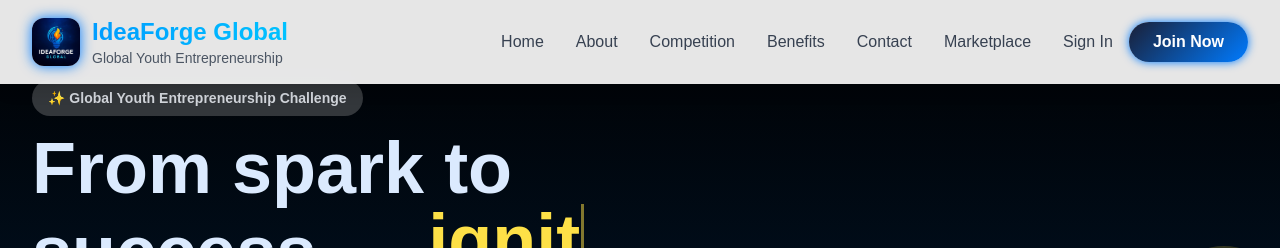
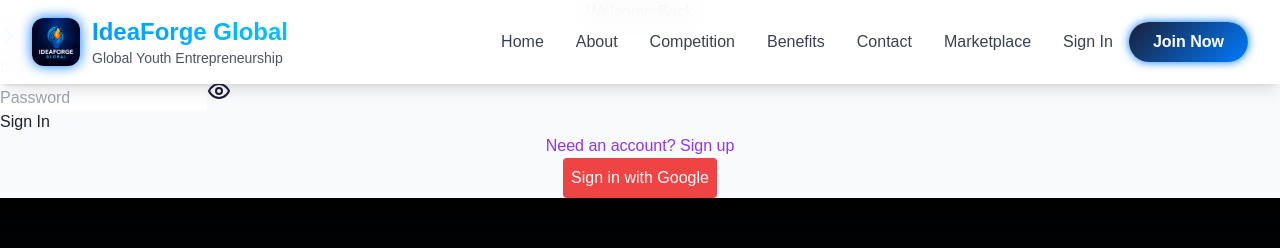
Before and after one commit to Arush-Developer/IFG-Website, a React (Vite) app: page / in a window 1280 px wide. Shown: the top 248 px of the page. Built offline with nearby package versions, Linux system fonts and the light colour scheme.

Commit message:
Update AuthModal.tsx

```diff
--- a/src/components/AuthModal.tsx
+++ b/src/components/AuthModal.tsx
@@ -1,5 +1,5 @@
 import React, { useState } from 'react';
-import { X, Eye, EyeOff, Chrome } from 'lucide-react';
+import { X, Eye, EyeOff } from 'lucide-react';
 import { useAuth } from '../contexts/AuthContext';
 import { supabase } from '../lib/supabase';
 
@@ -28,10 +28,12 @@ const AuthModal: React.FC<AuthModalProps> = ({ isOpen, onClose, mode, onModeChan
       const { error } = await supabase.auth.signInWithOAuth({
         provider: 'google',
         options: {
-          redirectTo: `${window.location.origin}/` // Redirect to home page
+          redirectTo: `${window.location.origin}/` // Redirect to home page after Google sign-in
         }
       });
-      if (error) setError(error.message);
+      if (error) {
+        setError(error.message);
+      }
     } catch (err) {
       setError('Failed to sign in with Google');
     } finally {
@@ -43,15 +45,13 @@ const AuthModal: React.FC<AuthModalProps> = ({ isOpen, onClose, mode, onModeChan
     e.preventDefault();
     setLoading(true);
     setError('');
-    setSuccess('');
-
     try {
       if (mode === 'signup') {
         const { error } = await signUp(email, password, fullName);
         if (error) {
           setError(error.message);
         } else {
-          setSuccess('Account created successfully! Please check your email to verify your account.');
+          setSuccess('Account created successfully!');
           setTimeout(() => {
             onClose();
             resetForm();
@@ -63,13 +63,16 @@ const AuthModal: React.FC<AuthModalProps> = ({ isOpen, onClose, mode, onModeChan
         if (error) {
           setError(error.message);
         } else {
+          // Navigate to dashboard after successful sign-in
+          window.history.pushState({}, '', '/dashboard');
+          window.location.reload();
           onClose();
           resetForm();
           window.location.href = '/'; // Redirect to home after login
         }
       }
     } catch (err) {
-      setError('An unexpected error occurred');
+      setError('Something went wrong!');
     } finally {
       setLoading(false);
     }
@@ -81,136 +84,87 @@ const AuthModal: React.FC<AuthModalProps> = ({ isOpen, onClose, mode, onModeChan
     setFullName('');
     setError('');
     setSuccess('');
-    setShowPassword(false);
   };
 
-  if (!isOpen) return null;
-
   return (
-    <div className="fixed inset-0 bg-black bg-opacity-50 flex items-center justify-center z-50 p-4">
-      <div className="bg-white rounded-2xl shadow-2xl w-full max-w-md">
-        <div className="flex justify-between items-center p-6 border-b">
-          <h2 className="text-2xl font-bold text-gray-900">
+    <div>
+      <div className="modal-content">
+        <h2 className="text-center">
           {mode === 'signin' ? 'Welcome Back' : 'Join IdeaForge Global'}
         </h2>
         <button
-            onClick={() => { onClose(); resetForm(); }}
+          onClick={() => {
+            onClose();
+            resetForm();
+          }}
           className="text-blue-600 hover:text-blue-700 font-medium hover-scale"
         >
           <X className="w-6 h-6" />
         </button>
+
+        <form onSubmit={handleSubmit}>
+          <div>
+            <input
+              type="email"
+              value={email}
+              onChange={(e) => setEmail(e.target.value)}
+              placeholder="Email"
+            />
           </div>
-
-        <form onSubmit={handleSubmit} className="p-6 space-y-4">
           {mode === 'signup' && (
             <div>
-              <label htmlFor="fullName" className="block text-sm font-medium text-gray-700 mb-1">
-                Full Name
-              </label>
               <input
                 type="text"
-                id="fullName"
                 value={fullName}
                 onChange={(e) => setFullName(e.target.value)}
-                className="w-full px-4 py-3 border border-gray-300 rounded-lg focus:ring-2 focus:ring-purple-500 focus:border-transparent"
-                placeholder="Enter your full name"
-                required
+                placeholder="Full Name"
               />
             </div>
           )}
-
           <div>
-            <label htmlFor="email" className="block text-sm font-medium text-gray-700 mb-1">
-              Email Address
-            </label>
-            <input
-              type="email"
-              id="email"
-              value={email}
-              onChange={(e) => setEmail(e.target.value)}
-              className="w-full px-4 py-3 border border-gray-300 rounded-lg focus:ring-2 focus:ring-purple-500 focus:border-transparent"
-              placeholder="Enter your email"
-              required
-            />
-          </div>
-
-          <div>
-            <label htmlFor="password" className="block text-sm font-medium text-gray-700 mb-1">
-              Password
-            </label>
-            <div className="relative">
             <input
               type={showPassword ? 'text' : 'password'}
-                id="password"
               value={password}
               onChange={(e) => setPassword(e.target.value)}
-                className="w-full px-4 py-3 border border-gray-300 rounded-lg focus:ring-2 focus:ring-purple-500 focus:border-transparent pr-12"
-                placeholder="Enter your password"
-                required
-                minLength={6}
+              placeholder="Password"
             />
             <button
               type="button"
               onClick={() => setShowPassword(!showPassword)}
-                className="absolute right-3 top-1/2 transform -translate-y-1/2 text-gray-400 hover:text-gray-600"
             >
-                {showPassword ? <EyeOff className="w-5 h-5" /> : <Eye className="w-5 h-5" />}
+              {showPassword ? <EyeOff /> : <Eye />}
             </button>
           </div>
-          </div>
 
-          {error && (
-            <div className="bg-red-50 border border-red-200 text-red-700 px-4 py-3 rounded-lg">
-              {error}
-            </div>
-          )}
+          {error && <div className="error">{error}</div>}
+          {success && <div className="success">{success}</div>}
 
-          {success && (
-            <div className="bg-green-50 border border-green-200 text-green-700 px-4 py-3 rounded-lg">
-              {success}
-            </div>
-          )}
-
-          <button
-            type="submit"
-            disabled={loading}
-            className="w-full hero-gradient text-white py-3 rounded-lg font-semibold hover:scale-105 transition-transform disabled:opacity-50 disabled:cursor-not-allowed pulse-glow"
-          >
-            {loading ? 'Please wait...' : (mode === 'signin' ? 'Sign In' : 'Create Account')}
+          <button type="submit" disabled={loading}>
+            {loading ? 'Loading...' : mode === 'signin' ? 'Sign In' : 'Sign Up'}
           </button>
-
-          <div className="relative">
-            <div className="absolute inset-0 flex items-center">
-              <div className="w-full border-t border-gray-300" />
-            </div>
-            <div className="relative flex justify-center text-sm">
-              <span className="px-2 bg-white text-gray-500">Or continue with</span>
-            </div>
-          </div>
-
-          <button
-            type="button"
-            onClick={handleGoogleSignIn}
-            disabled={loading}
-            className="w-full flex items-center justify-center space-x-2 px-4 py-3 border border-gray-300 rounded-lg hover:bg-gray-50 transition-colors disabled:opacity-50 disabled:cursor-not-allowed"
-          >
-            <Chrome className="w-5 h-5 text-red-500" />
-            <span className="text-gray-700 font-medium">Sign in with Google</span>
-          </button>
+        </form>
 
         <div className="text-center">
           <button
             type="button"
-              onClick={() => { onModeChange(mode === 'signin' ? 'signup' : 'signin'); resetForm(); }}
+            onClick={() => {
+              onModeChange(mode === 'signin' ? 'signup' : 'signin');
+              resetForm();
+            }}
             className="text-purple-600 hover:text-purple-700 font-medium"
           >
-              {mode === 'signin'
-                ? "Don't have an account? Sign up"
-                : "Already have an account? Sign in"
-              }
+            {mode === 'signin' ? 'Need an account? Sign up' : 'Already have an account? Sign in'}
           </button>
         </div>
-        </form>
+
+        <div className="text-center">
+          <button
+            onClick={handleGoogleSignIn}
+            className="bg-red-500 text-white p-2 rounded"
+          >
+            Sign in with Google
+          </button>
+        </div>
       </div>
     </div>
   );
```
Lines whose indentation alone changed are shown as unchanged.
